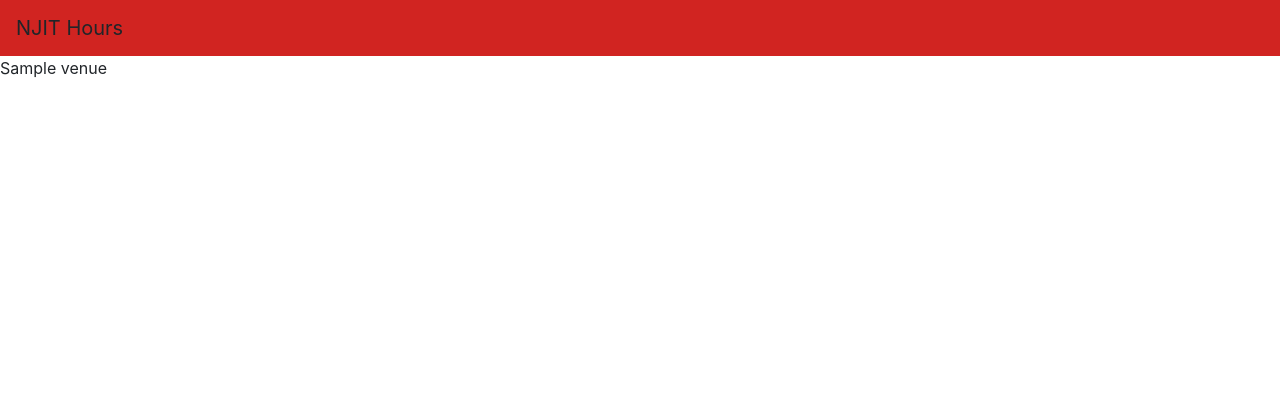
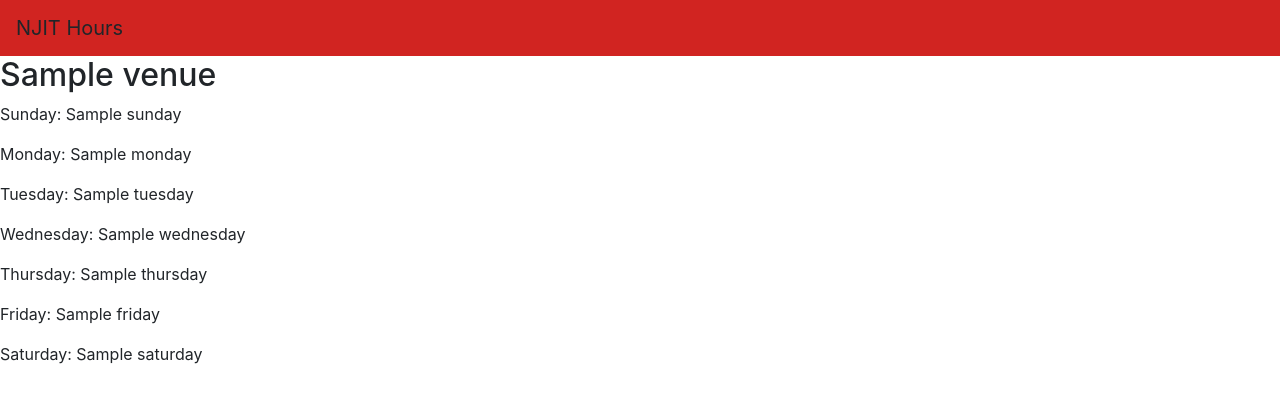
Before and after one commit to DaleNaci/NJITHours, a Flask app: template templates/index.html in a window 1280 px wide. Shown: the top 403 px of the page. Run offline with Flask 2, Linux system fonts and the light colour scheme; the template is opened without the code that fills it: most values are stand-ins (such as "Sample title", 1, 10 or a date in 2020); some libraries are stand-ins or nearby versions.

Commit message:
Printed out venue name and days

```diff
--- a/templates/index.html
+++ b/templates/index.html
@@ -10,7 +10,20 @@
 </nav>
 <div class="content">
     {% for venue in venues %}
-        <p> {{ venue["name"] }} </p>
+        <h2> {{ venue["name"] }} </h2>
+        <p> Sunday: {{ venue["sunday"] }}
+        <br>
+        <p> Monday: {{ venue["monday"] }}
+        <br>
+        <p> Tuesday: {{ venue["tuesday"] }}
+        <br>
+        <p> Wednesday: {{ venue["wednesday"] }}
+        <br>
+        <p> Thursday: {{ venue["thursday"] }}
+        <br>
+        <p> Friday: {{ venue["friday"] }}
+        <br>
+        <p> Saturday: {{ venue["saturday"] }}
         <br>
     {% endfor %}
 </div>
```
